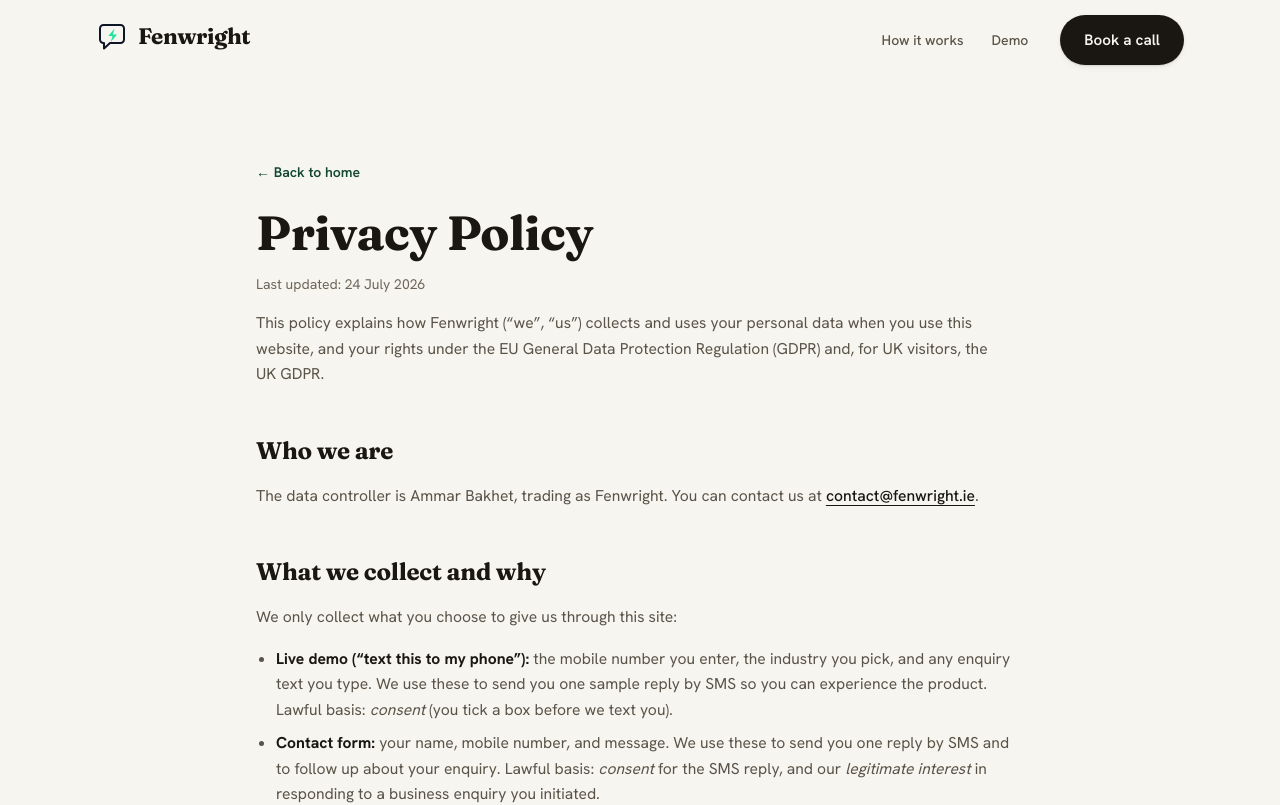
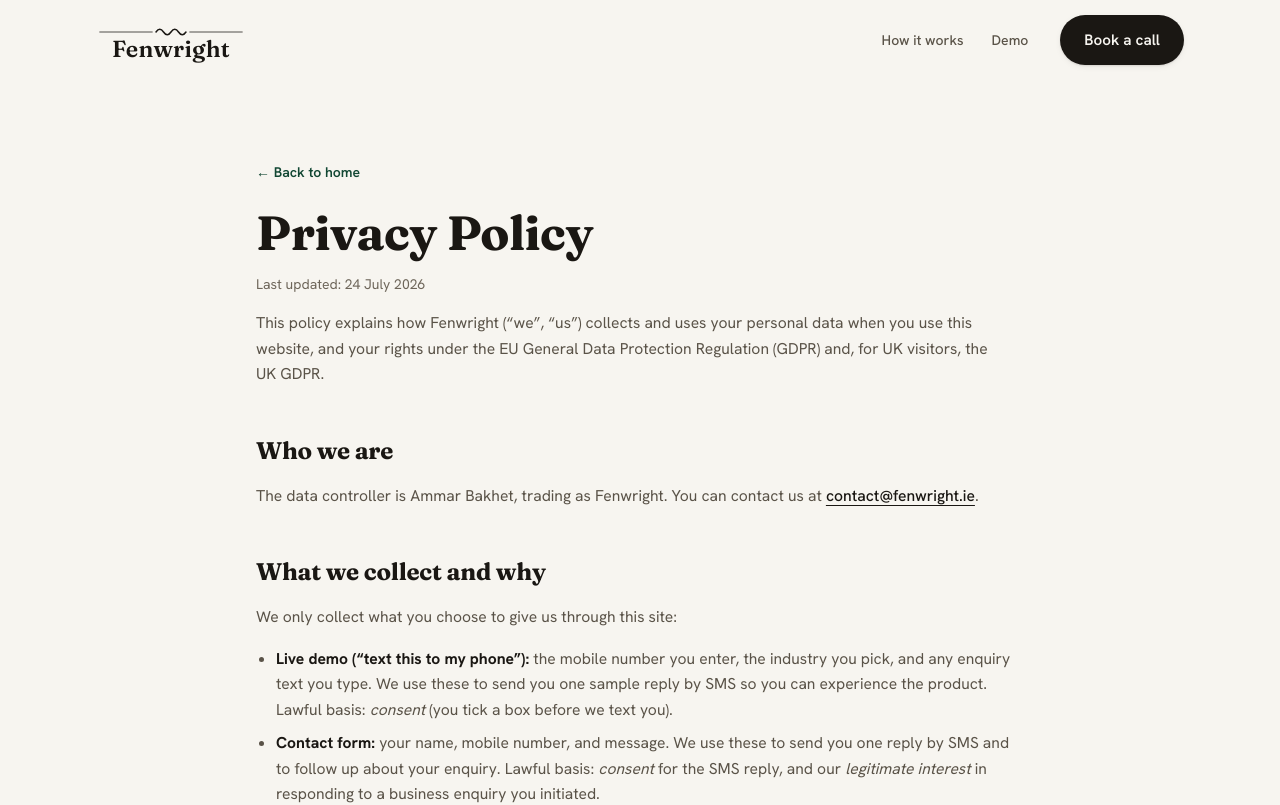
Before and after one commit to Ammaritoz/Fenwright.site, a Next.js app: page /privacy in a window 1280 px wide. Shown: the top 805 px of the page. Built offline with nearby package versions, Linux system fonts and the light colour scheme.

Commit message:
feat(brand): serif wordmark lockup with wave rule, new favicon

```diff
--- a/components/Logo.tsx
+++ b/components/Logo.tsx
@@ -1,54 +1,57 @@
 import { site } from "@/config/site";
+
+type Variant = "ink" | "paper";
 
 type Props = {
   /** color scheme: on light surfaces vs on the dark ink surface */
-  variant?: "ink" | "paper";
+  variant?: Variant;
   className?: string;
-  /** height in px of the mark; wordmark scales with text */
   showWordmark?: boolean;
 };
 
 /**
- * Fenwright mark: a lightning bolt inside a speech bubble = "instant reply".
- * Monochrome-friendly. Accent bolt stays the one pop of colour.
+ * The Fenwright rule: thin line, hand-drawn double wave, thin line.
+ * Taken from the official wordmark; also used standalone as a section divider.
  */
-export function Mark({
-  className,
+export function WaveRule({
+  className = "",
   variant = "ink",
 }: {
   className?: string;
-  variant?: "ink" | "paper";
+  variant?: Variant;
 }) {
-  const stroke = variant === "paper" ? "#F4F6FB" : "#0E1526";
+  const stroke = variant === "paper" ? "#F7F5F0" : "#1A1713";
   return (
     <svg
-      viewBox="0 0 32 32"
+      viewBox="0 0 240 16"
       className={className}
-      role="img"
-      aria-label={`${site.brand.name} mark`}
+      aria-hidden="true"
       fill="none"
+      preserveAspectRatio="xMidYMid meet"
     >
+      <path d="M6 8h84" stroke={stroke} strokeWidth="1.2" strokeLinecap="round" />
       <path
-        d="M4 7.5A3.5 3.5 0 0 1 7.5 4h17A3.5 3.5 0 0 1 28 7.5v11a3.5 3.5 0 0 1-3.5 3.5H14l-6 5.5V22H7.5A3.5 3.5 0 0 1 4 18.5z"
+        d="M96 8c4-6 8-6 12 0s8 6 12 0 8-6 12 0 8 6 12 0"
         stroke={stroke}
-        strokeWidth="2"
-        strokeLinejoin="round"
+        strokeWidth="2.4"
+        strokeLinecap="round"
       />
-      <path
-        d="M18.6 7.4 12.3 15h4.2l-1.8 6 6.3-7.6h-4.2z"
-        fill="#22E39A"
-      />
+      <path d="M150 8h84" stroke={stroke} strokeWidth="1.2" strokeLinecap="round" />
     </svg>
   );
 }
 
+/**
+ * Fenwright lockup: wave rule over a serif wordmark, per the official logo.
+ * Monochrome by design; inverts via `variant` for the dark footer.
+ */
 export function Logo({ variant = "ink", className = "", showWordmark = true }: Props) {
   const text = variant === "paper" ? "text-paper" : "text-ink";
   return (
-    <span className={`inline-flex items-center gap-2.5 ${className}`}>
-      <Mark className="h-8 w-8 shrink-0" variant={variant} />
+    <span className={`inline-flex flex-col items-center ${className}`}>
+      <WaveRule className="h-2.5 w-full max-w-[9.5rem]" variant={variant} />
       {showWordmark && (
-        <span className={`font-display text-[1.4rem] font-extrabold tracking-[-0.02em] ${text}`}>
+        <span className={`font-display text-[1.45rem] font-semibold leading-none tracking-[0.01em] ${text}`}>
           {site.brand.wordmark}
         </span>
       )}
```
Also changed, not shown: public/favicon.svg.
